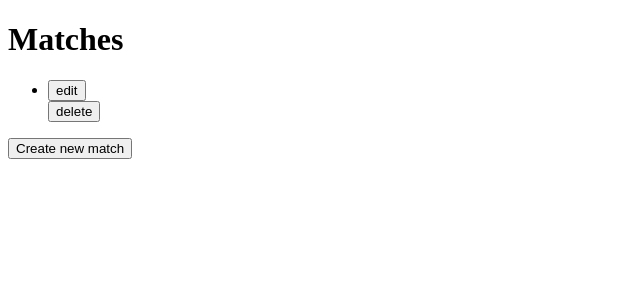
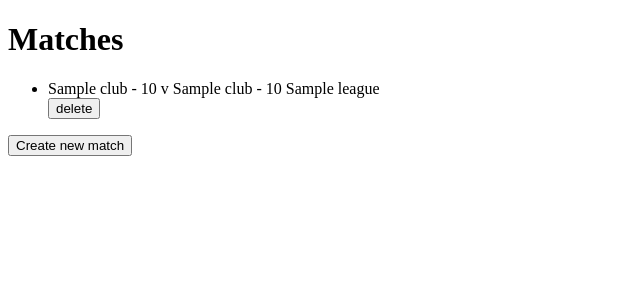
Before and after one commit to calumcmccall/football_league_app, a Flask app: page /matches in a window 1280 px wide. Shown: the part 106-406 px from the top of the page, without its empty margins (0-640 px from the left). Run offline with Flask 2, Linux system fonts and the light colour scheme; a database or web service that is not in the repository returns one stand-in record (values such as "Sample title"); some libraries are stand-ins or nearby versions.

Commit message:
matches can be created and deleted

```diff
--- a/app/controllers/matches_controller.py
+++ b/app/controllers/matches_controller.py
@@ -1,8 +1,10 @@
 from flask import Blueprint, Flask, redirect, render_template, request
 
 from models.match import Match
+from models.match_day_team import MatchDayTeam
 import repositories.match_repository as match_repository
 import repositories.team_repository as team_repository
+import repositories.match_day_team_repository as match_day_team_repository
 import repositories.league_repository as league_repository
 
 matches_blueprint = Blueprint("matches", __name__)
@@ -11,7 +13,8 @@ matches_blueprint = Blueprint("matches", __name__)
 @matches_blueprint.route("/matches")
 def matches():
     matches = match_repository.select_all()
-    return render_template("matches/index.html", matches=matches)
+    teams = team_repository.select_all()
+    return render_template("matches/index.html", matches=matches, teams=teams)
 
 # NEW
 @matches_blueprint.route("/matches/new")
@@ -24,13 +27,24 @@ def new_match():
 @matches_blueprint.route("/matches", methods=["POST"])
 def create_match():
     home_team = team_repository.select(request.form["home_team"])
+    home_team_for_match = MatchDayTeam(home_team.id)
+    match_day_team_repository.save(home_team_for_match)
+
     away_team = team_repository.select(request.form["away_team"])
+    away_team_for_match = MatchDayTeam(away_team.id)
+    match_day_team_repository.save(away_team_for_match)
+
+
     home_team_score = request.form["home_team_score"]
     away_team_score = request.form["away_team_score"]
     league = league_repository.select(request.form["league"])
-    new_match = Match(home_team, away_team, home_team_score, away_team_score, league)
-
-    # print(new_match.home_team.__dict__, new_match.away_team.__dict__, new_match.home_team_score, new_match.away_team_score, new_match.league.__dict__)
+    new_match = Match(home_team_for_match, away_team_for_match, home_team_score, away_team_score, league)
 
     match_repository.save(new_match)
     return redirect("/matches")
+
+# DELETE
+@matches_blueprint.route("/matches/<id>/delete", methods=["POST"])
+def delete_match(id):
+    match_repository.delete(id)
+    return redirect("/matches")
--- a/app/templates/matches/index.html
+++ b/app/templates/matches/index.html
@@ -8,11 +8,24 @@
         {% for match in matches %}
 
             <li>
-                {{ match.home_team.team_name}} {{ match.away_team.team_name }}
-                <form action="/matches/{{ match.id }}/edit">
-                    <input type="submit" value="edit">
-                </form>
-                <form action="/matchs/{{ match.id }}/delete">
+
+                {% for team in teams %}
+                    {% if team.id == match.home_team.team_id %}
+                        {{ team.club.club_name }} - {{ match.home_team_score }}
+                    {% endif %}
+                    {% endfor %}
+
+                    v
+
+                    {% for team in teams %}
+                    {% if team.id == match.away_team.team_id %}
+                        {{ team.club.club_name }} - {{ match.away_team_score }}
+                    {% endif %}
+                {% endfor %}
+
+                {{ match.league.league_name }}
+
+                <form action="/matches/{{ match.id }}/delete" method="POST">
                     <input type="submit" value="delete" onclick="return confirm('Are you sure?')">
                 </form>
             </li>
```
